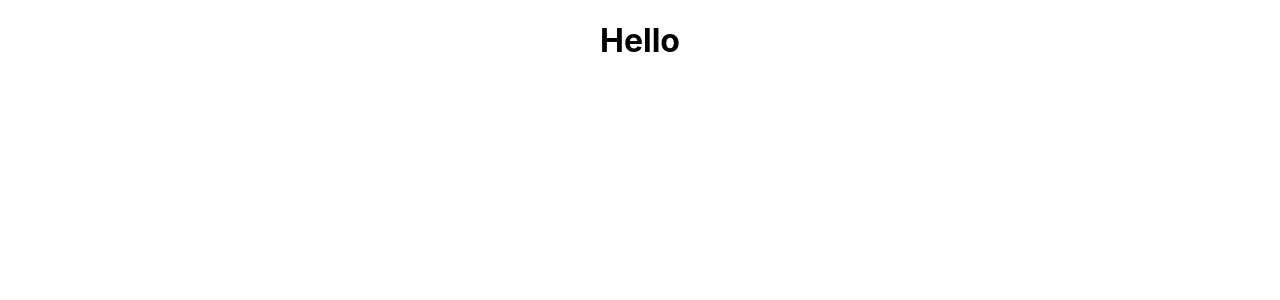
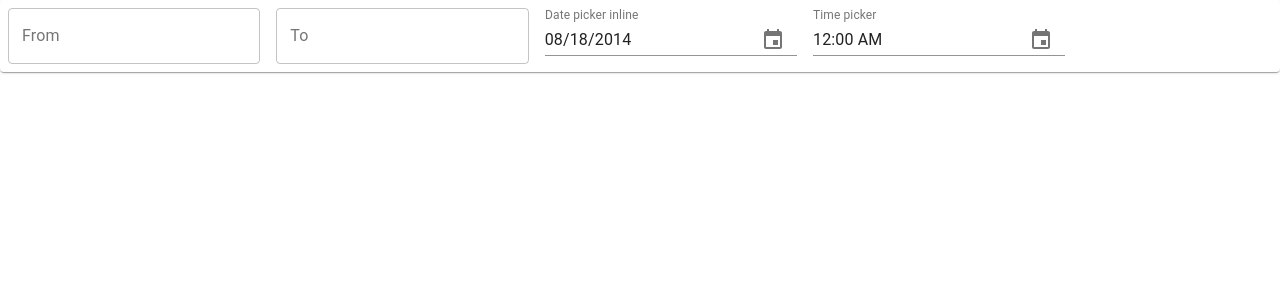
Before and after one commit to Oaristizabal/mhw_react_v2, a React (Create React App) app: page / in a window 1280 px wide. Shown: the top 300 px of the page. Built offline with nearby package versions, Linux system fonts and the light colour scheme.

Commit message:
adding input boxes and additional libraries

```diff
--- a/package.json
+++ b/package.json
@@ -3,11 +3,14 @@
   "version": "0.1.0",
   "private": true,
   "dependencies": {
+    "@date-io/date-fns": "^1.3.13",
     "@material-ui/core": "^4.12.3",
+    "@material-ui/pickers": "^3.3.10",
     "@testing-library/jest-dom": "^5.11.4",
     "@testing-library/react": "^11.1.0",
     "@testing-library/user-event": "^12.1.10",
     "axios": "^0.21.1",
+    "date-fns": "^2.23.0",
     "react": "^17.0.2",
     "react-dom": "^17.0.2",
     "react-scripts": "4.0.3",
--- a/src/App.js
+++ b/src/App.js
@@ -1,19 +1,80 @@
+import React, { useState } from "react"
 import './App.css';
 import { makeStyles } from '@material-ui/core/styles';
-import TextField from '@material-ui/core/TextField';
+import DateFnsUtils from '@date-io/date-fns';
+import {
+  MuiPickersUtilsProvider,
+  KeyboardTimePicker,
+  KeyboardDatePicker,
+} from '@material-ui/pickers';
+import {
+  Card,
+  CardContent,
+  CardHeader,
+  Grid,
+  Typography,
+  TextField
+} from "@material-ui/core";
+
+// put this in a css file?
+const useStyles = makeStyles((theme) => ({
+  root: {
+    '& > *': {
+      margin: theme.spacing(1),
+      width: '25ch',
+    },
+  },
+}));
 
 
 function App() {
+  const classes = useStyles();
+
+  //initial states
+  const [selectedDate, setSelectedDate] = useState(new Date('2014-08-18'));
+
+  const handleDateChange = (date) => {
+    setSelectedDate(date);
+  };
+
   return (
-    <div className="App">
+    <div>
+      <Card>
+        <form className={classes.root} noValidate autoComplete="off">
+          <TextField id="outlined-basic" label="From" variant="outlined" />
+          <TextField id="outlined-basic" label="To" variant="outlined" />
 
-      <h1>Hello</h1>
+          <MuiPickersUtilsProvider utils={DateFnsUtils}>
+            <KeyboardDatePicker
+              disableToolbar
+              variant="inline"
+              format="MM/dd/yyyy"
+              margin="normal"
+              id="date-picker-inline"
+              label="Date picker inline"
+              value={selectedDate}
+              onChange={handleDateChange}
+              KeyboardButtonProps={{
+                'aria-label': 'change date',
+              }}
+            />
+            <KeyboardTimePicker
+              margin="normal"
+              id="time-picker"
+              label="Time picker"
+              value={selectedDate}
+              onChange={handleDateChange}
+              KeyboardButtonProps={{
+                'aria-label': 'change time',
+              }}
+            />
+          </MuiPickersUtilsProvider>
+        </form>
 
-
-
-
+      </Card>
 
     </div>
+
   );
 }
 
```
Also changed, not shown: 1 other file (tests, documents, lock files or other folders).
